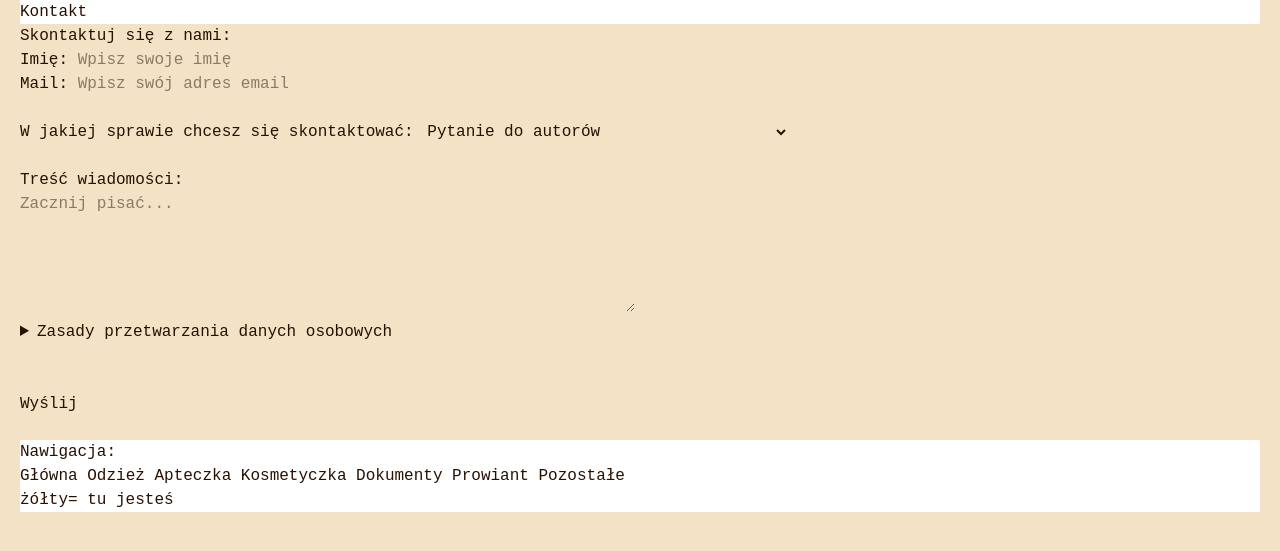
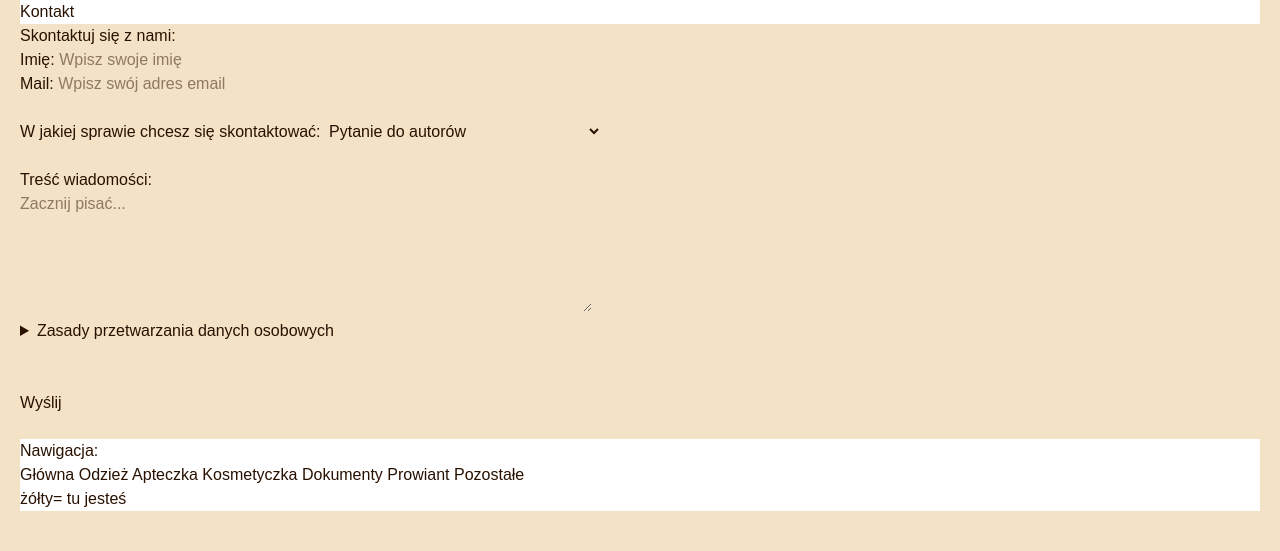
Before and after one commit to kama-pa-go/KGprojects, a Jekyll site: the page built from kontakt.md, in a window 1280 px wide. Shown: the top 551 px of the page. Built offline with Jekyll 4.4.1, drawn with Linux system fonts in a browser that asks for light colours; some web fonts are replaced.

Commit message:
Your commit message here

```diff
--- a/assets/output.css
+++ b/assets/output.css
@@ -2065,12 +2065,12 @@
 }
 @font-face {
   font-family: 'Knight';
-  src: url('../fonts/Kingthings_Petrock.ttf') format('truetype');
+  src: url('assets/fonts/Kingthings_Petrock.ttf') format('truetype');
   font-weight: normal;
   font-style: normal;
 }
 body {
-  font-family: Knight, Monospace;
+  font-family: Knight, sans-serif;
   margin-left: 20px;
   margin-right: 20px;
   background-color: rgb(243, 226, 198);
--- a/assets/styles.css
+++ b/assets/styles.css
@@ -2,13 +2,13 @@
 
 @font-face {
   font-family: 'Knight';
-  src: url('../fonts/Kingthings_Petrock.ttf') format('truetype');
+  src: url('assets/fonts/Kingthings_Petrock.ttf') format('truetype');
   font-weight: normal;
   font-style: normal;
 }
 
 body {
-  font-family: Knight, Monospace;
+  font-family: Knight, sans-serif;
   margin-left: 20px;
   margin-right: 20px;
   background-color: rgb(243, 226, 198);
```
Also changed, not shown: README.md.
